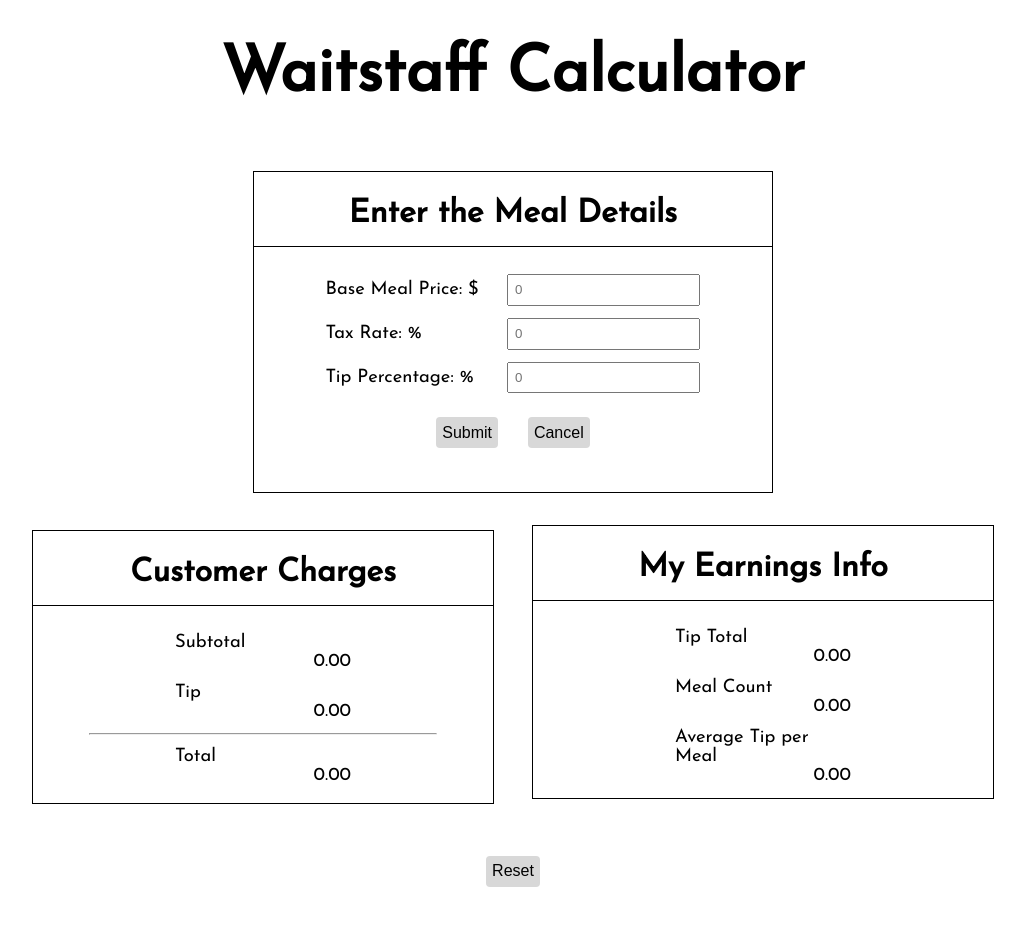
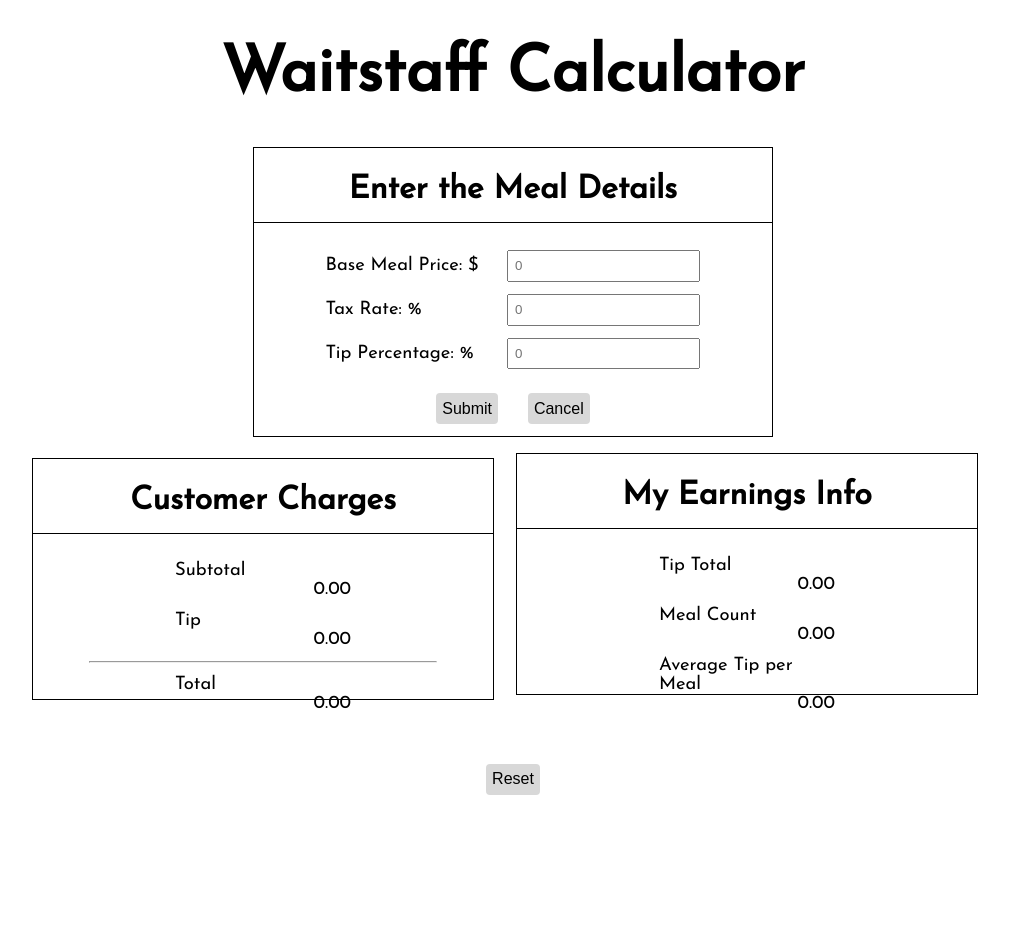
Before and after one commit to harshadak/ngWaitstaffCalculator, a plain HTML site: page index.html in a window 1280 px wide. Shown: the whole page, without its empty margins (127-1152 px from the left). After the commit the page ends 847 px from the top, so only its background shows below. Drawn offline with nearby package versions, Linux system fonts and the light colour scheme.

Commit message:
Restyled the page layout.

```diff
--- a/css/style.css
+++ b/css/style.css
@@ -33,10 +33,10 @@ h1 {
 .meal-details {
     border: 1px solid #000;
     width: 45%;
-    height: 20rem;
+    height: 18rem;
     /*float: left;*/
     display: block;
-    margin: 2rem auto;
+    margin: 0.5rem auto 1rem auto;
 }
 .meal-details h2,
 .customer-charges h2,
@@ -83,13 +83,11 @@ h1 {
     border: none;
     border-radius: 0.25rem;
 }
-
-/******************* Customer charges CSS *******************/
-
-.customer-charges {
+.customer-charges,
+.earnings-info {
     border: 1px solid #000;
     width: 40%;
-    height: 17rem;
+    height: 15rem;
     /*float: right;*/
     display: inline-block;
     margin-right: 1rem;
@@ -97,18 +95,6 @@ h1 {
 hr {
     width: 75%;
 }
-
-/******************** Earnings Info CSS *********************/
-
-.earnings-info {
-    border: 1px solid #000;
-    width: 40%;
-    height: 17rem;
-    /*float: right;
-    clear: right;*/
-    display: inline-block;
-    margin-left: 1rem;
-}
 .buttonReset {
     text-align: center;
     margin-top: 2rem;
--- a/index.html
+++ b/index.html
@@ -67,10 +67,11 @@
                 <div class="inputValue" id="avgTipValue">0.00</div>
             </div>
         </div>
+        <div class="buttonReset">
+            <button id="resetButton">Reset</button>
+        </div>
     </section>
-    <div class="buttonReset">
-        <button id="resetButton">Reset</button>
-    </div>
+
 </body>
 
 </html>
```
